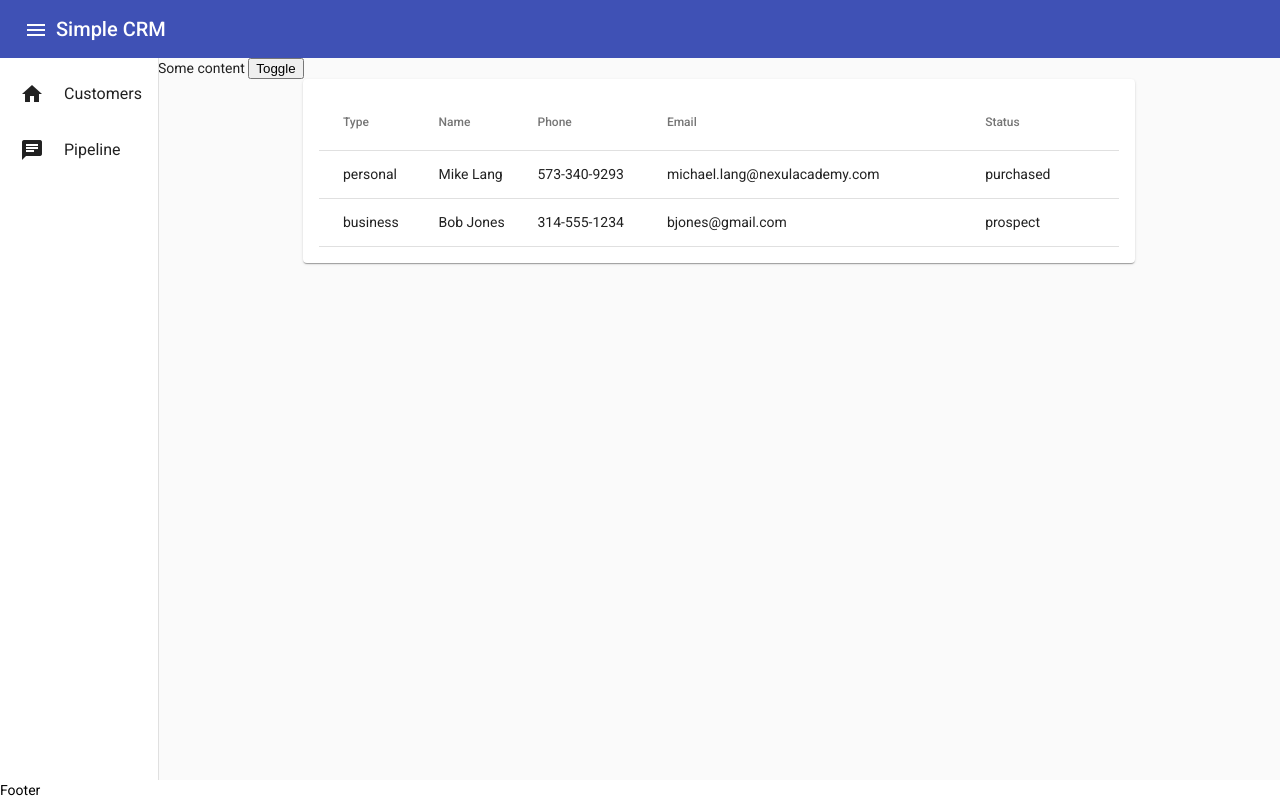
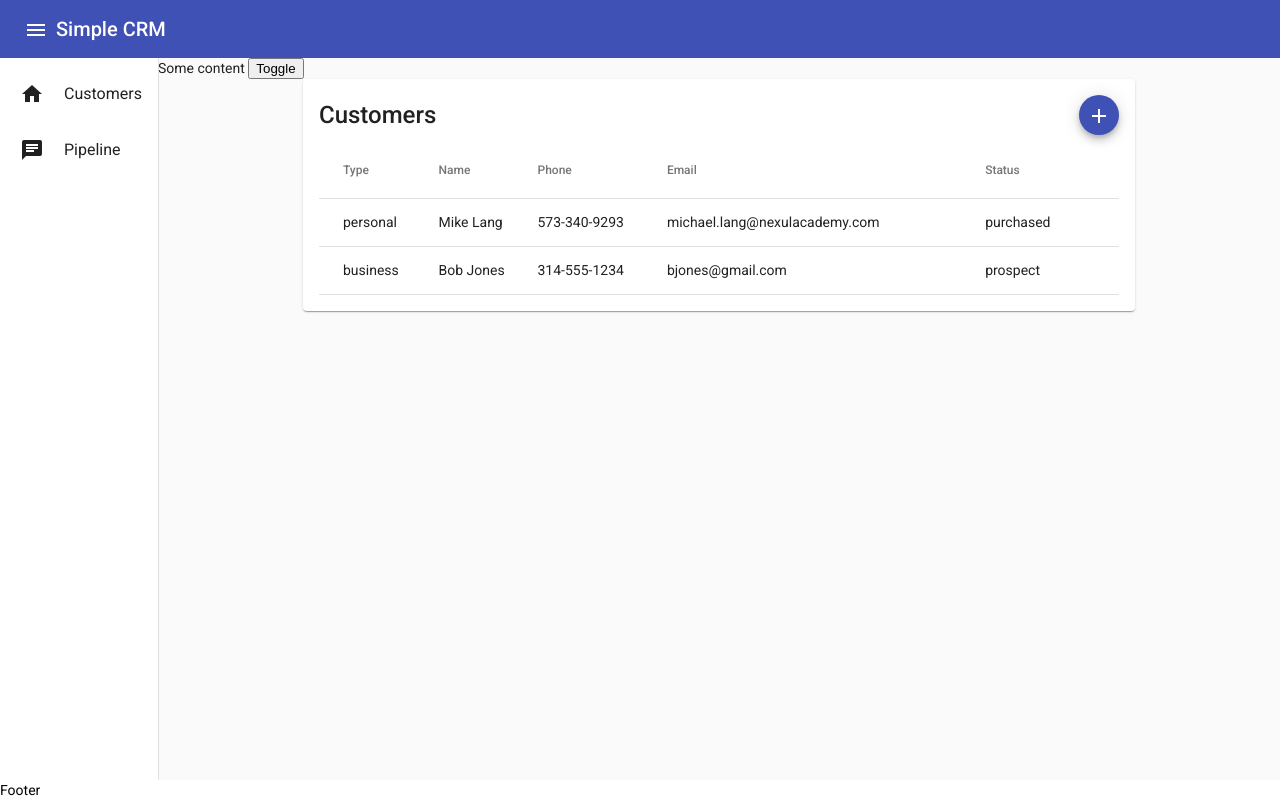
Before and after one commit to NexulAcademy/AngularInDepth-starter, an Angular app in the folder simple-crm-cli/: page /customers in a window 1280 px wide. Built offline with nearby package versions, Linux system fonts and the light colour scheme.

Commit message:
58a: adding flex import

```diff
--- a/simple-crm-cli/package.json
+++ b/simple-crm-cli/package.json
@@ -15,6 +15,7 @@
     "@angular/common": "^14.2.0",
     "@angular/compiler": "^14.2.0",
     "@angular/core": "^14.2.0",
+    "@angular/flex-layout": "^14.0.0-beta.41",
     "@angular/forms": "^14.2.0",
     "@angular/material": "^14.2.5",
     "@angular/platform-browser": "^14.2.0",
--- a/simple-crm-cli/src/app/customer/customer-list-page/customer-list-page.component.html
+++ b/simple-crm-cli/src/app/customer/customer-list-page/customer-list-page.component.html
@@ -1,4 +1,12 @@
 <mat-card>
+  <mat-card-title fxLayout="row" fxLayoutAlign="space-between center" >
+    <span>Customers</span>
+    <span fxFlex> </span>
+    <button mat-mini-fab color="primary">
+      <mat-icon aria-label="Add Customer">add</mat-icon>
+    </button>
+  </mat-card-title>
+
   <table mat-table [dataSource]="dataSource">
     <ng-container matColumnDef="name">
       <!-- The matColumnDef value above must match a name in the displayColumns array  -->
```
Also changed, not shown: simple-crm-cli/src/app/customer/customer.module.ts (+8 -1 lines), 1 other file (tests, documents, lock files or other folders).
